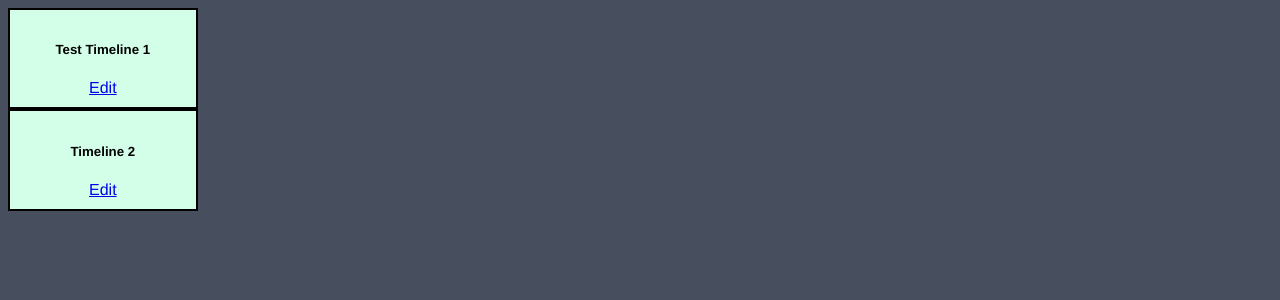
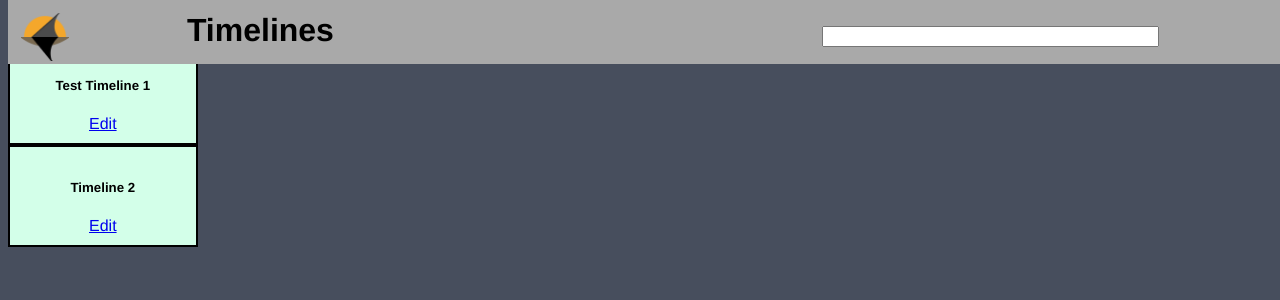
Before and after one commit to SomeGuy143/csci_313_timeline_project, a Django app: page / in a window 1280 px wide. Shown: the top 300 px of the page. Run offline with Django 4.2, Linux system fonts and the light colour scheme; data comes from the database, SQL or seed files in the repository.

Commit message:
Added Navbar
added navbar and logo. Search is not yet functional

```diff
--- a/timeline_website/timeline_app/templates/timeline_app/index.html
+++ b/timeline_website/timeline_app/templates/timeline_app/index.html
@@ -1,6 +1,9 @@
+{% extends 'timeline_app/navbar.html' %}
 {% load static %}
+{% block contentblock %}
 <!DOCTYPE html>
 <html lang="en">
+
   <head>
     <meta charset="UTF-8">
     <meta name="viewport" content="width=device-width, initial-scale=1.0">
@@ -18,4 +21,6 @@
     </div>
     {% endfor %}
   </body>
+
 </html>
+{% endblock %}
--- /dev/null
+++ b/timeline_website/timeline_app/templates/timeline_app/navbar.html
@@ -0,0 +1,23 @@
+<!--Navbar Master Page-->
+{% load static %}
+<link rel="stylesheet" href="{% static 'timeline_app/css/styles.css' %}">
+<div class="color1"
+    style="width: 100%; height: 64px; position: fixed; z-index: 999; top: 0; padding-left: 10px; background-color: darkgray;">
+    <table style="border-radius: 2px; border-color: red; width: 100%;">
+        <tr>
+            <td>
+                <img src="{% static 'timeline_app/images/logo.png'%}" alt="Timelines Logo" style="height: 48px; width: 48px;">
+            </td>
+            <td style="padding-top: 10px;">
+                <h1 style= "text-align: left;">Timelines</h1>
+            </td>
+            <td style="padding-right: 10%;">
+                <input type="text" style="float: right; width: 70%;">
+            </td>
+        </tr>
+    </table>
+</div>
+<!--temp buffer for content block--><br><br>
+{% block contentblock %}
+<!--No content goes here!-->
+{% endblock %}
```
Also changed, not shown: timeline_website/timeline_app/static/timeline_app/images/logo.png (added).
